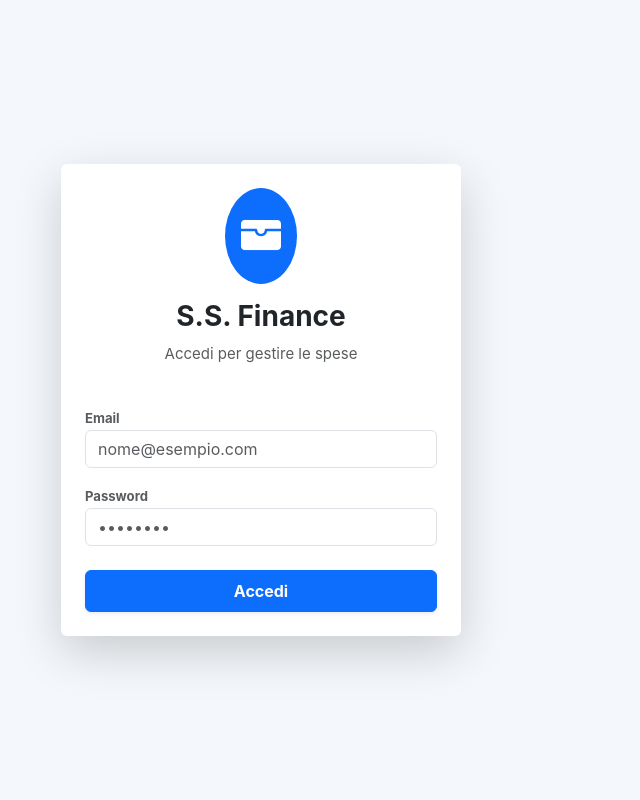
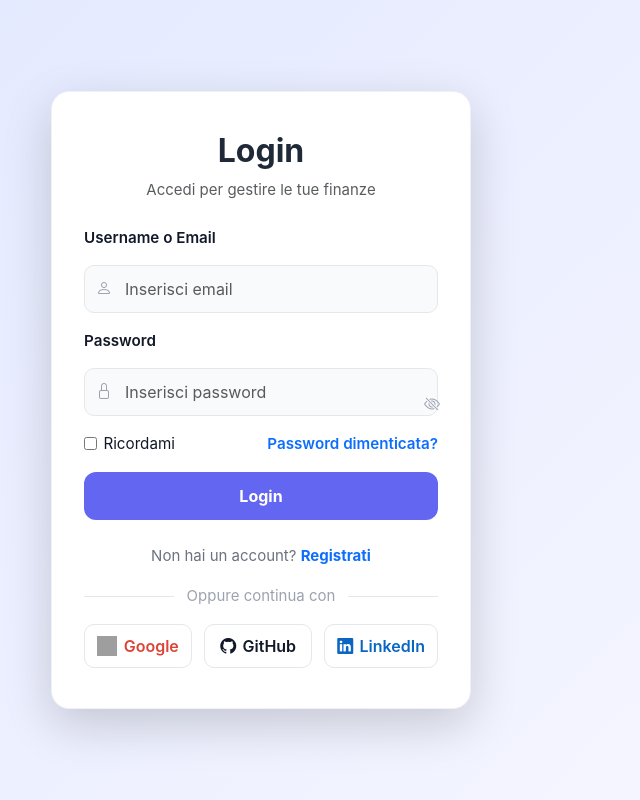
Before and after one commit to Salvatore1985/ss-finance-app, a Vue app: page /login in a window 1280 px wide. Shown: the whole page, without its empty margins (379-1019 px from the left). Built offline with nearby package versions, Linux system fonts and the light colour scheme; no server answers; the database is empty; grey boxes are pictures that could not be loaded.

Commit message:
form login aggiornato

```diff
--- a/src/views/LoginView.vue
+++ b/src/views/LoginView.vue
@@ -1,68 +1,324 @@
 <script setup>
-import { ref } from 'vue'
-import { supabase } from '../supabase'
-import { useRouter } from 'vue-router'
+import { ref, computed } from "vue";
+import { supabase } from "../supabase";
+import { useRouter } from "vue-router";
 
-const router = useRouter()
-const email = ref('')
-const password = ref('')
-const loading = ref(false)
-const errorMsg = ref('')
+const router = useRouter();
+const email = ref("");
+const password = ref("");
+const showPassword = ref(false);
+const rememberMe = ref(false);
+const loading = ref(false);
+const errorMsg = ref("");
+
+const passwordFieldType = computed(() =>
+  showPassword.value ? "text" : "password"
+);
 
 const handleLogin = async () => {
   try {
-    loading.value = true
-    errorMsg.value = ''
+    loading.value = true;
+    errorMsg.value = "";
 
-    const { data, error } = await supabase.auth.signInWithPassword({
+    const { error } = await supabase.auth.signInWithPassword({
       email: email.value,
       password: password.value,
-    })
+    });
 
-    if (error) throw error
+    if (error) throw error;
 
-    // Se login ok, vai alla dashboard
-    router.push('/')
-
+    router.push("/");
   } catch (error) {
-    errorMsg.value = "Email o password errati."
+    errorMsg.value = "Email o password errati.";
   } finally {
-    loading.value = false
+    loading.value = false;
   }
-}
+};
 </script>
 
 <template>
-  <div class="container vh-100 d-flex align-items-center justify-content-center">
-    <div class="card border-0 shadow-lg p-4" style="max-width: 400px; width: 100%;">
-
-      <div class="text-center mb-4">
-        <div class="bg-primary text-white rounded-circle d-inline-flex p-3 mb-3">
-          <i class="bi bi-wallet-fill fs-1"></i>
-        </div>
-        <h3 class="fw-bold text-dark">S.S. Finance</h3>
-        <p class="text-muted">Accedi per gestire le spese</p>
+  <div class="login-page">
+    <div class="auth-card shadow-lg">
+      <div class="auth-header text-center">
+        <h2>Login</h2>
+        <p class="text-muted">Accedi per gestire le tue finanze</p>
       </div>
 
-      <form @submit.prevent="handleLogin">
-        <div class="mb-3">
-          <label class="fw-bold small text-muted">Email</label>
-          <input v-model="email" type="email" class="form-control" placeholder="nome@esempio.com" required>
+      <form class="auth-form" @submit.prevent="handleLogin">
+        <div class="form-group">
+          <label class="form-label">Username o Email</label>
+          <div class="input-wrapper">
+            <i class="bi bi-person"></i>
+            <input
+              v-model="email"
+              type="email"
+              class="form-control"
+              placeholder="Inserisci email"
+              required
+            />
+          </div>
         </div>
 
-        <div class="mb-4">
-          <label class="fw-bold small text-muted">Password</label>
-          <input v-model="password" type="password" class="form-control" placeholder="••••••••" required>
+        <div class="form-group">
+          <label class="form-label">Password</label>
+          <div class="input-wrapper password-wrapper">
+            <i class="bi bi-lock"></i>
+            <input
+              v-model="password"
+              :type="passwordFieldType"
+              class="form-control"
+              placeholder="Inserisci password"
+              required
+            />
+            <button
+              type="button"
+              class="toggle-password"
+              @click="showPassword = !showPassword"
+            >
+              <i :class="showPassword ? 'bi bi-eye' : 'bi bi-eye-slash'"></i>
+            </button>
+          </div>
+        </div>
+
+        <div class="form-options">
+          <label class="remember-me">
+            <input v-model="rememberMe" type="checkbox" />
+            <span>Ricordami</span>
+          </label>
+          <a class="link-primary" href="#">Password dimenticata?</a>
         </div>
 
         <div v-if="errorMsg" class="alert alert-danger small py-2">
           {{ errorMsg }}
         </div>
 
-        <button :disabled="loading" class="btn btn-primary w-100 fw-bold py-2 shadow-sm">
-          {{ loading ? 'Accesso in corso...' : 'Accedi' }}
+        <button
+          :disabled="loading"
+          class="btn btn-primary w-100 submit-btn"
+          type="submit"
+        >
+          {{ loading ? "Accesso in corso..." : "Login" }}
         </button>
+
+        <p class="signup-text">
+          Non hai un account?
+          <a class="link-primary" href="#">Registrati</a>
+        </p>
+
+        <div class="divider">
+          <span>Oppure continua con</span>
+        </div>
+
+        <div class="social-buttons">
+          <button type="button" class="btn social-btn google">
+            <img
+              src="https://www.svgrepo.com/show/475656/google-color.svg"
+              alt="Google"
+            />
+            Google
+          </button>
+          <button type="button" class="btn social-btn github">
+            <i class="bi bi-github"></i> GitHub
+          </button>
+          <button type="button" class="btn social-btn linkedin">
+            <i class="bi bi-linkedin"></i> LinkedIn
+          </button>
+        </div>
       </form>
     </div>
   </div>
 </template>
+
+<style scoped>
+.login-page {
+  min-height: 100vh;
+  display: flex;
+  align-items: center;
+  justify-content: center;
+  padding: 2rem 1rem;
+  background: linear-gradient(135deg, #e0e7ff, #f7f7ff);
+}
+
+.auth-card {
+  width: 100%;
+  max-width: 420px;
+  background: #fff;
+  border-radius: 18px;
+  padding: 2.5rem 2rem;
+  border: 1px solid #eef1f7;
+}
+
+.auth-header h2 {
+  font-weight: 700;
+  color: #1f2937;
+}
+
+.auth-header p {
+  margin-bottom: 1.5rem;
+}
+
+.auth-form {
+  display: flex;
+  flex-direction: column;
+  gap: 1rem;
+}
+
+.form-group {
+  display: flex;
+  flex-direction: column;
+  gap: 0.4rem;
+}
+
+.form-label {
+  font-weight: 600;
+  color: #111827;
+  font-size: 0.95rem;
+}
+
+.input-wrapper {
+  position: relative;
+  display: flex;
+  align-items: center;
+}
+
+.input-wrapper i {
+  position: absolute;
+  left: 12px;
+  color: #9ca3af;
+  font-size: 1rem;
+}
+
+.input-wrapper .form-control {
+  padding-left: 40px;
+  height: 48px;
+  border-radius: 10px;
+  border: 1px solid #e5e7eb;
+  background: #f9fafb;
+  transition: border-color 0.2s ease, background-color 0.2s ease;
+}
+
+.input-wrapper .form-control:focus {
+  border-color: #6366f1;
+  background-color: #fff;
+  box-shadow: none;
+}
+
+.password-wrapper {
+  gap: 0.5rem;
+}
+
+.toggle-password {
+  position: absolute;
+  right: 10px;
+  border: none;
+  background: transparent;
+  color: #6b7280;
+  padding: 0.3rem 0.5rem;
+}
+
+.form-options {
+  display: flex;
+  justify-content: space-between;
+  align-items: center;
+  font-size: 0.95rem;
+}
+
+.remember-me {
+  display: inline-flex;
+  align-items: center;
+  gap: 0.4rem;
+  color: #111827;
+  font-weight: 500;
+}
+
+.link-primary {
+  color: #6366f1;
+  font-weight: 600;
+  text-decoration: none;
+}
+
+.link-primary:hover {
+  text-decoration: underline;
+}
+
+.submit-btn {
+  height: 48px;
+  background: #6366f1;
+  border: none;
+  font-weight: 700;
+  border-radius: 12px;
+}
+
+.signup-text {
+  text-align: center;
+  margin: 0.5rem 0 0;
+  color: #6b7280;
+}
+
+.signup-text .link-primary {
+  font-weight: 700;
+}
+
+.divider {
+  display: flex;
+  align-items: center;
+  gap: 0.8rem;
+  color: #9ca3af;
+  font-weight: 600;
+  justify-content: center;
+}
+
+.divider::before,
+.divider::after {
+  content: "";
+  flex: 1;
+  height: 1px;
+  background: #e5e7eb;
+}
+
+.social-buttons {
+  display: grid;
+  grid-template-columns: repeat(3, 1fr);
+  gap: 0.75rem;
+}
+
+.social-btn {
+  display: inline-flex;
+  align-items: center;
+  justify-content: center;
+  gap: 0.4rem;
+  border: 1px solid #e5e7eb;
+  background: #fff;
+  color: #111827;
+  border-radius: 10px;
+  height: 44px;
+  font-weight: 600;
+}
+
+.social-btn img {
+  width: 20px;
+  height: 20px;
+}
+
+.social-btn.google {
+  color: #db4437;
+}
+
+.social-btn.github {
+  color: #111827;
+}
+
+.social-btn.linkedin {
+  color: #0a66c2;
+}
+
+@media (max-width: 480px) {
+  .auth-card {
+    padding: 2rem 1.5rem;
+  }
+
+  .social-buttons {
+    grid-template-columns: 1fr;
+  }
+}
+</style>
```
